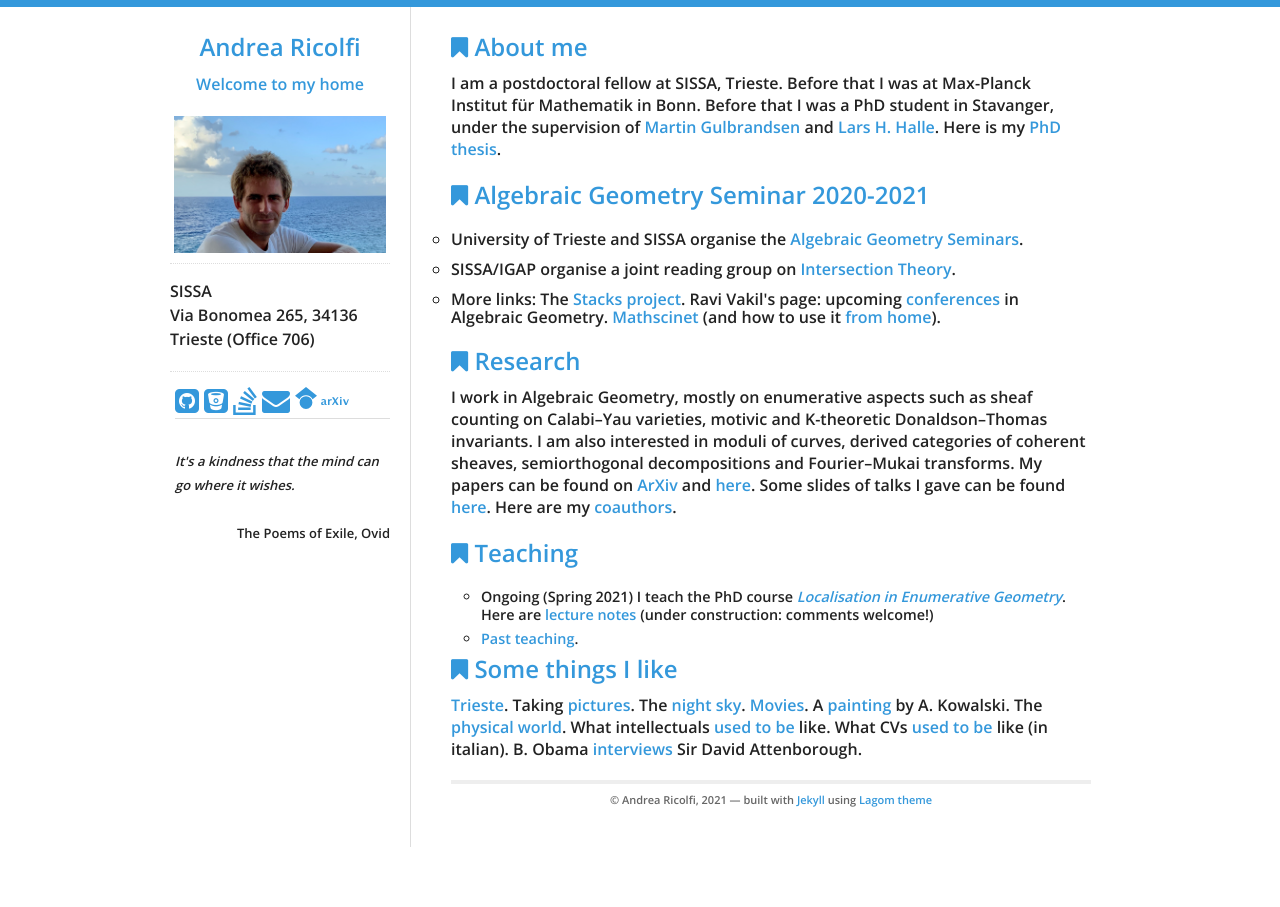
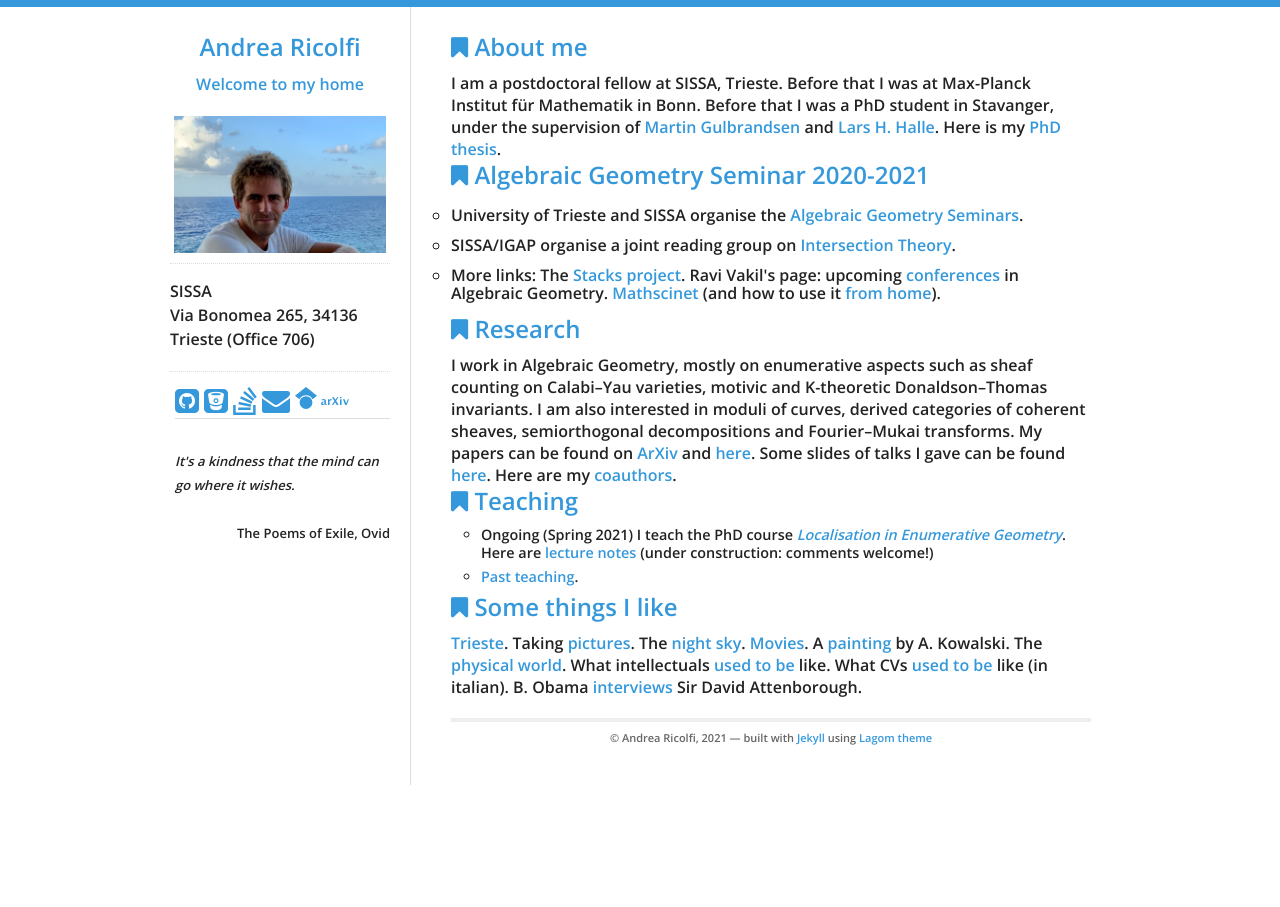
Before and after one commit to atricolfi/atricolfi.github.io, a Jekyll site: the page built from index.html, in a window 1280 px wide. Built offline with Jekyll 4.4.1, drawn with Linux system fonts in a browser that asks for light colours.

Commit message:
Update index.html

```diff
--- a/index.html
+++ b/index.html
@@ -5,15 +5,12 @@ title: Homepage
 
 <div id="home">
   <h2><i class="fa fa-bookmark"></i> About me</h2>
-<p>
 I am a postdoctoral fellow at SISSA, Trieste. Before that I was at Max-Planck Institut für Mathematik in Bonn. Before that I was a PhD student in Stavanger,
 under the supervision of <a href="http://www.ux.uis.no/%7Emartingg/">Martin Gulbrandsen</a> and
 <a href="http://www.math.ku.dk/english/about/news/halle/"> Lars H. Halle</a>. Here is my <a href="MATHEMATICS/phd-thesis.pdf">PhD thesis</a>.
-</p>
 
 <div id="home">
   <h2><i class="fa fa-bookmark"></i> Algebraic Geometry Seminar 2020-2021</h2>
-<p>
   <ul style="list-style-type:circle">
     <li>
 University of Trieste and SISSA organise the <a href="MATHEMATICS/AGseminar.html">Algebraic Geometry Seminars</a>.
@@ -27,20 +24,16 @@ SISSA/IGAP organise a joint reading group on <a href="MATHEMATICS/Intersection_t
   <a href="https://mathscinet.ams.org/mathscinet/">Mathscinet</a>
   (and how to use it <a href="http://blogs.ams.org/beyondreviews/2015/04/28/using-mathscinet-at-home-or-on-the-road/#sthash.xjLiLLxn.dpbs">from home</a>).
     </li>
-</p>
 
 <div id="home">
   <h2><i class="fa fa-bookmark"></i> Research</h2>
-<p>
 I work in Algebraic Geometry, mostly on enumerative aspects such as sheaf counting on Calabi&#8211;Yau varieties, motivic and K-theoretic Donaldson&#8211;Thomas invariants.
 I am also interested in moduli of curves, derived categories of coherent sheaves, semiorthogonal decompositions and Fourier&#8211;Mukai transforms.
 My papers can be found on <a href="https://arxiv.org/search/?query=ricolfi&searchtype=all&source=header">ArXiv</a> and <a href="MATHEMATICS/Papers.html">here</a>.
 Some slides of talks I gave can be found <a href="MATHEMATICS/Slides.html">here</a>. Here are my <a href="MATHEMATICS/Coauthors.html">coauthors</a>.
-</p>
 
   <div id="home">
   <h2><i class="fa fa-bookmark"></i> Teaching</h2>
- <p>
    <ul style="list-style-type:circle">
     <li>
       Ongoing (Spring 2021) I teach the PhD course <a href="MATHEMATICS/LocalisationCourse.html"><em>Localisation in Enumerative Geometry</em></a>.
@@ -51,7 +44,7 @@ Some slides of talks I gave can be found <a href="MATHEMATICS/Slides.html">here<
     </li>
    </ul>
 
-<div id="home">
+  <div id="home">
   <h2><i class="fa fa-bookmark"></i> Some things I like </h2>
 <p>
   <a href="THINGSILIKE/Trieste_Saba.html">Trieste</a>.
```
